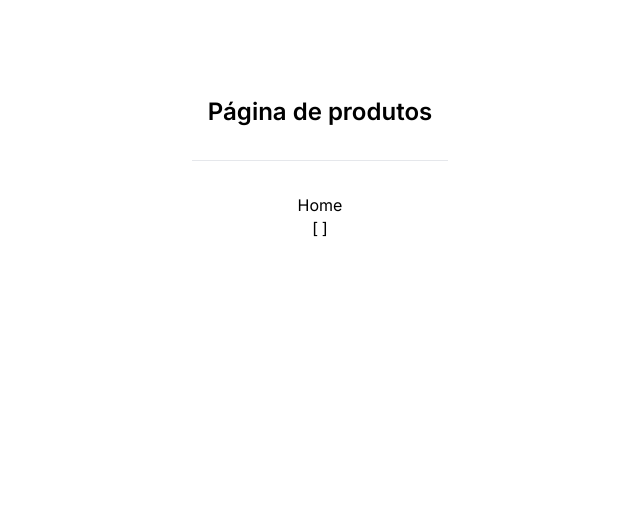
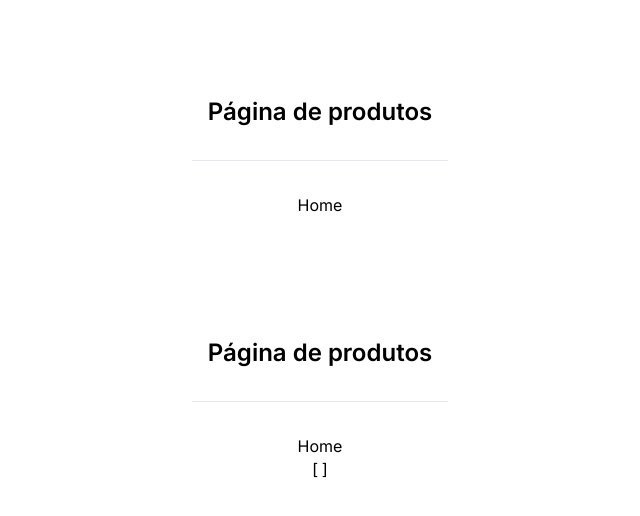
Before and after one commit to Vug-studies/next13-fabiovedovelli, a Next.js app: page /products in a window 1280 px wide. Shown: the top 516 px of the page, without its empty margins (320-960 px from the left). Built offline with nearby package versions, Linux system fonts and the light colour scheme; no server answers; the database is empty.

Commit message:
feat: layout page in products

```diff
--- a/src/app/products/layout.tsx
+++ b/src/app/products/layout.tsx
@@ -1,3 +1,4 @@
+import Link from 'next/link'
 import '../globals.css'
 import { Inter } from 'next/font/google'
 
@@ -15,7 +16,20 @@ export default function RootLayout({
 }) {
   return (
     <html lang="en">
-      <body className={inter.className}>{children}</body>
+      <body className={inter.className}>
+      <main className='flex main-h-screen flex-col items-center justify-between p-24'>
+    <h1 className='text-2xl font-semibold'>Página de produtos</h1>
+
+    <hr className="w-64 h-px my-8 bg-gray-200 border-0 dark:bg-gray-700" />
+    <span className="absolute px-3 font-medium text-gray-900 -translate-x-1/2 bg-white left-1/2 dark:text-white dark:bg-gray-900" />
+
+    <Link href='/'>
+    <p>Home</p>
+    </Link>
+    <br />
+    {children}
+    </main>
+    </body>
     </html>
   )
 }
```
